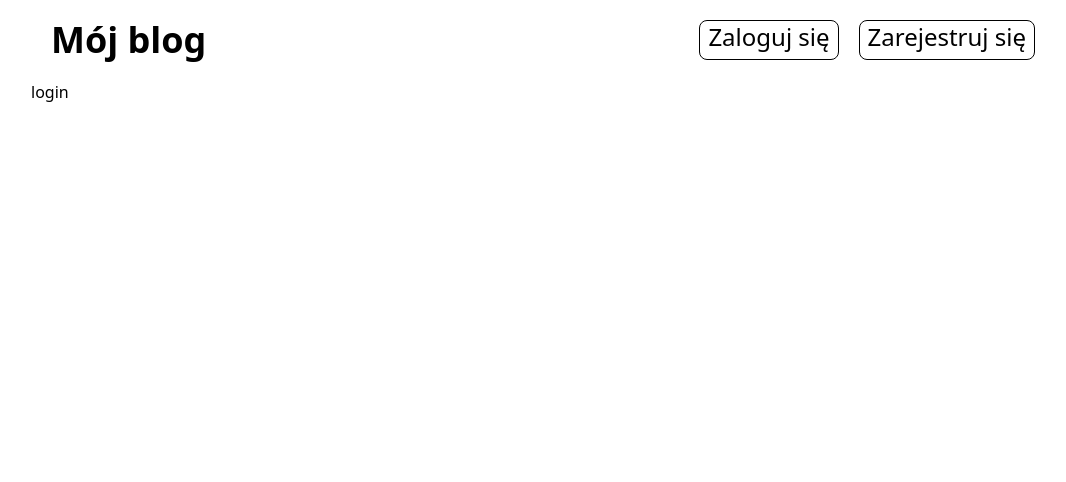
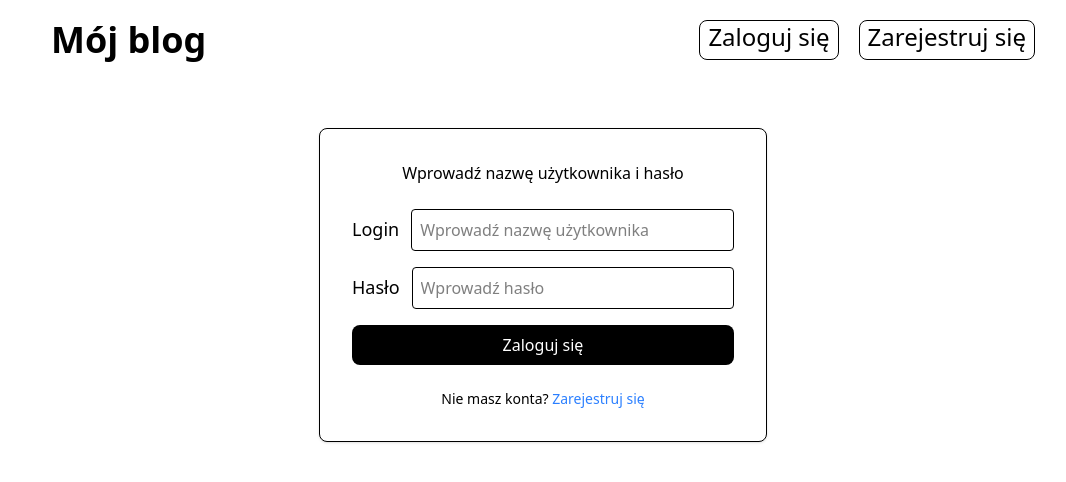
Before and after one commit to KacperOmen/Projekt-Blog, a React (Vite) app in the folder frontend/: page /login in a window 1280 px wide. Shown: the top 482 px of the page, without its empty margins (97-1163 px from the left). Built offline with nearby package versions, Linux system fonts and the light colour scheme.

Commit message:
Stworzenie formularza logowania

```diff
--- a/frontend/src/pages/LoginPage.jsx
+++ b/frontend/src/pages/LoginPage.jsx
@@ -1,8 +1,53 @@
+import { useState } from "react"
+import { Link } from "react-router-dom"
 
 const LoginPage = () => {
+  const [username, setUsername] = useState("")
+  const [password, setPassword] = useState("")
+
+  const handleSubmit = (e) => {
+    e.preventDefault()
+    console.log(`Użytkownik zalogowany: ${username} ${password}`)
+  }
+
   return (
-    <div>
-      login
+    <div className="w-full flex justify-center items-center p-8 md:p-12">
+        <form onSubmit={handleSubmit} className="w-full max-w-md bg-white p-8 rounded-lg border shadow-sm">
+            <p className="text-center mb-6">
+                Wprowadź nazwę użytkownika i hasło
+            </p>
+            <div className="mb-4 flex items-end gap-3">
+                <label htmlFor="username" className="block text-lg mb-2 whitespace-nowrap">Login</label>
+                <input
+                    type="text"
+                    id="username"
+                    value={username}
+                    onChange={(e) => setUsername(e.target.value)}
+                    className="border w-full p-2 rounded"
+                    placeholder="Wprowadź nazwę użytkownika"
+                    required
+                />
+            </div>
+            <div className="mb-4 flex items-end gap-3">
+                <label htmlFor="password" className="block text-lg mb-2">Hasło</label>
+                <input
+                    type="password"
+                    id="password"
+                    value={password}
+                    onChange={(e) => setPassword(e.target.value)}
+                    className="border w-full p-2 rounded"
+                    placeholder="Wprowadź hasło"
+                    required
+                />
+            </div>
+            <button type="submit" className="w-full bg-black text-white p-2 rounded-lg hover:bg-gray-700 transition">
+                Zaloguj się
+            </button>
+            <p className="mt-6 text-center text-sm">
+                Nie masz konta?
+                <Link to="/register" className="text-blue-500"> Zarejestruj się</Link>
+            </p>
+        </form>
     </div>
   )
 }
```
